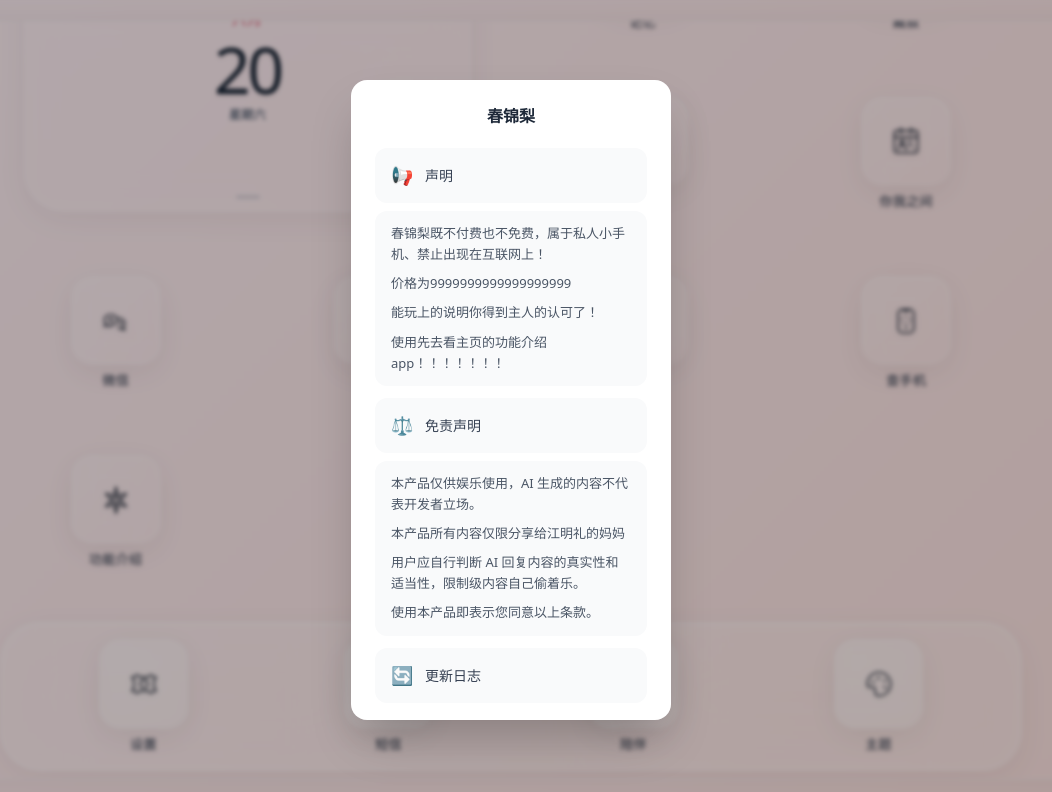
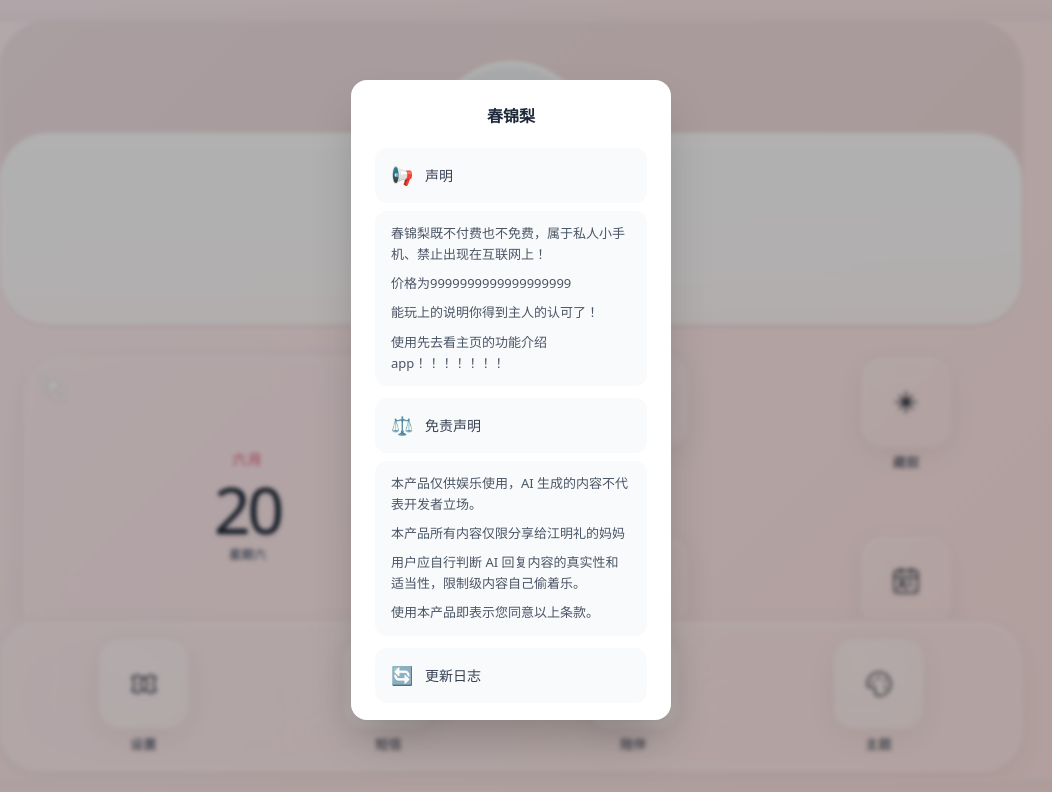
Before and after one commit to yueai4353-sketch/aafja, a React (Vite) app: page / in a window 1280 px wide. Shown: the top 792 px of the page, without its empty margins (129-1181 px from the left). Built offline with nearby package versions, Linux system fonts and the light colour scheme.

Commit message:
更新：11

```diff
--- a/src/App.tsx
+++ b/src/App.tsx
@@ -1714,7 +1714,7 @@ export default function App() {
           <div className="flex-1 flex flex-col min-h-0 overflow-hidden">
             {/* App Grid Layer */}
           <div
-              className="flex-1 min-h-0 flex flex-col justify-end relative overflow-hidden"
+              className="flex-1 min-h-0 flex flex-col relative overflow-hidden"
               onTouchStart={(e) => {
                 const touch = e.touches[0];
                 const startX = touch.clientX;
@@ -1762,11 +1762,11 @@ export default function App() {
               }}
             >
               <div
-                className="flex transition-transform duration-300 ease-in-out"
+                className="flex h-full transition-transform duration-300 ease-in-out"
                 style={{ transform: `translateX(-${currentPage * 100}%)` }}
               >
                 {/* Page 1 with Card */}
-                <div className="w-full flex-shrink-0 flex flex-col">
+                <div className="w-full h-full flex-shrink-0 flex flex-col">
                   {/* Main Home Card */}
                   <div className="mx-4 sm:mx-12 md:mx-20 lg:mx-32 mb-4 relative rounded-[32px] sm:rounded-[48px] overflow-hidden flex flex-col shrink-0 h-[32vh] sm:h-[38vh] max-h-[320px] sm:max-h-[400px] lg:max-h-[500px] shadow-sm">
 
@@ -1837,7 +1837,7 @@ export default function App() {
             </div>
 
                   {/* App Grid for Page 1 */}
-                  <div className="flex-1 px-4 sm:px-12 md:px-20 lg:px-32 flex flex-col justify-end pb-2 sm:pb-4">
+                  <div className="flex-1 px-4 sm:px-12 md:px-20 lg:px-32 flex flex-col justify-center py-2 sm:py-4">
                   <DndContext
                     sensors={sensors}
                     collisionDetection={closestCenter}
```
